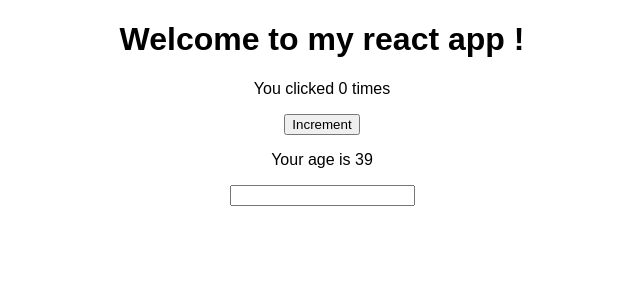
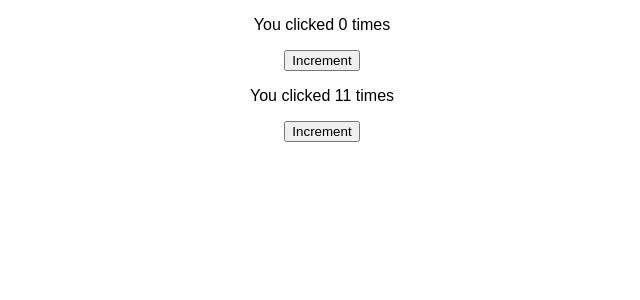
Before and after one commit to skylock/react-playground, a React (Create React App) app: page / in a window 1280 px wide. Shown: the top 300 px of the page, without its empty margins (318-958 px from the left). Built offline with nearby package versions, Linux system fonts and the light colour scheme.

Commit message:
pass props to state

```diff
--- a/src/App.js
+++ b/src/App.js
@@ -1,5 +1,4 @@
 import React, { Component } from "react";
-import logo from "./logo.svg";
 import "./App.css";
 import Counter from "./components/counter";
 
@@ -7,8 +6,8 @@ class App extends Component {
   render() {
     return (
       <div className="App">
-        <h1>Welcome to my react app !</h1>
-        <Counter />
+        <Counter startIndex={0} />
+        <Counter startIndex={11} />
       </div>
     );
   }
--- a/src/components/counter.jsx
+++ b/src/components/counter.jsx
@@ -1,15 +1,11 @@
 import React, { useState } from "react";
 
-const counter = () => {
-  const [count, setCount] = useState(0);
-  const [age, setAge] = useState(39);
-
+const counter = (props) => {
+  const [count, setCount] = useState(props.startIndex);
   return (
     <div>
       <p>You clicked {count} times</p>
       <button onClick={() => setCount(count + 1)}>Increment</button>
-      <p>Your age is {age}</p>
-      <input type="text" onChange={(e) => setAge(e.target.value)}></input>
     </div>
   );
 };
```
